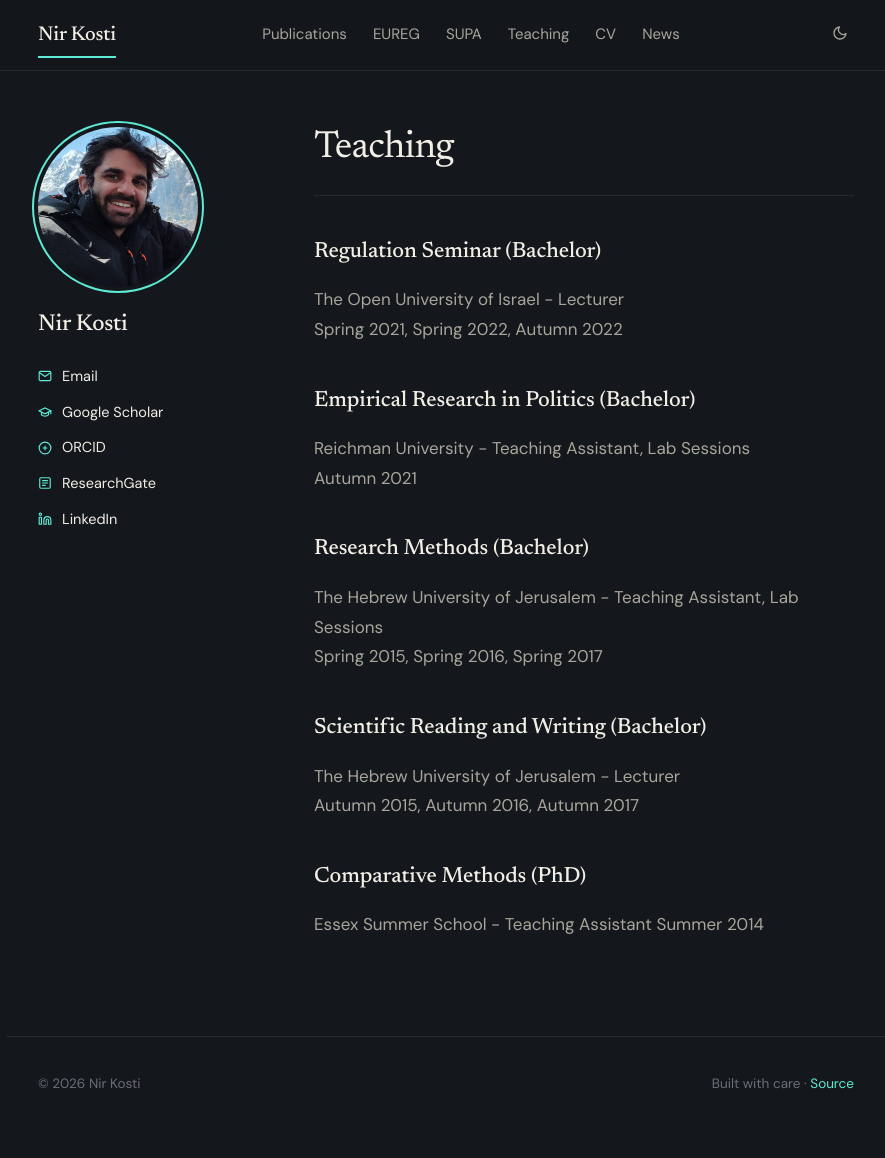
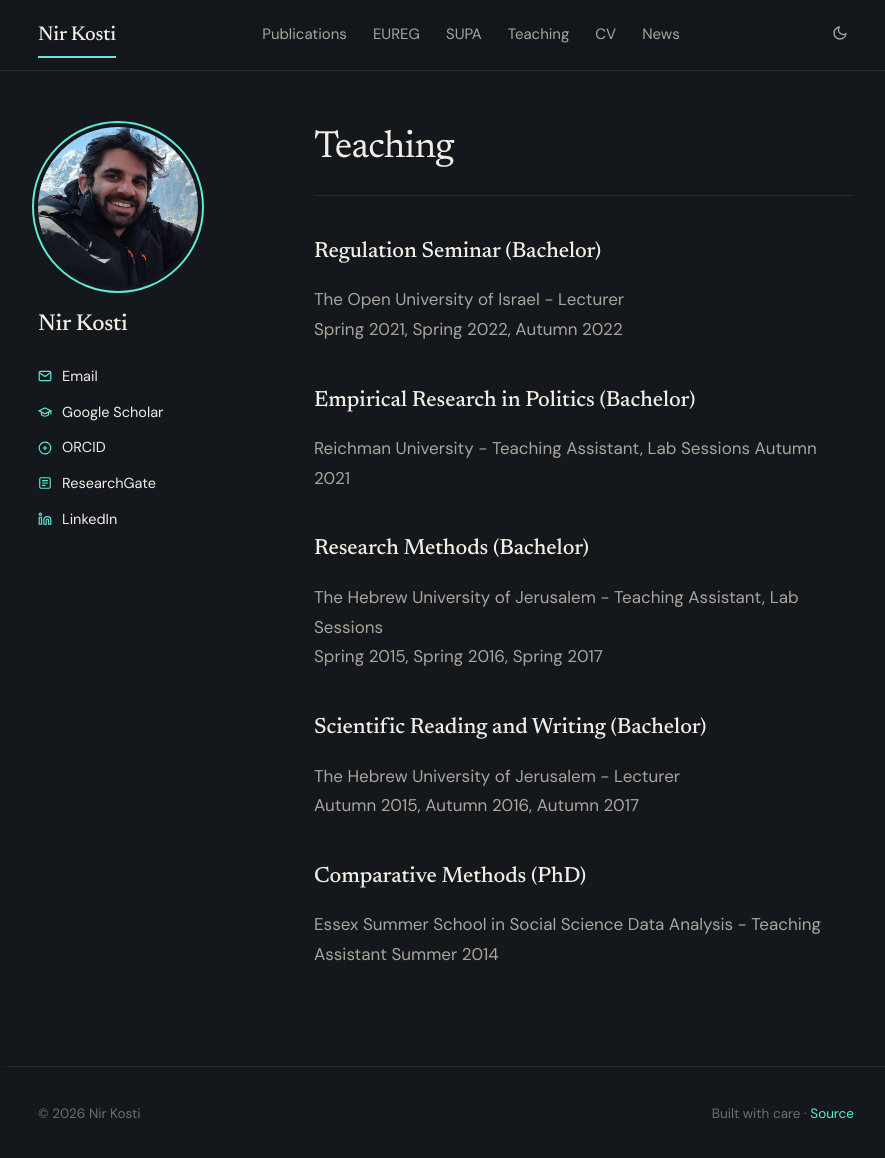
Before and after one commit to NirKosti/nirkosti.github.io, a Jekyll site: the page built from _pages/teaching-page.md, in a window 1280 px wide and 1162 px high. Shown: the top 1158 px of the window, without its empty margins (194-1079 px from the left). Built offline with Jekyll 4.4.1, drawn with Linux system fonts in a browser that asks for light colours.

Commit message:
Update teaching-page.md

```diff
--- a/_pages/teaching-page.md
+++ b/_pages/teaching-page.md
@@ -27,5 +27,5 @@
 
 ## Comparative Methods (PhD)
 
-Essex Summer School - Teaching Assistant
+Essex Summer School in Social Science Data Analysis - Teaching Assistant
 Summer 2014
```
